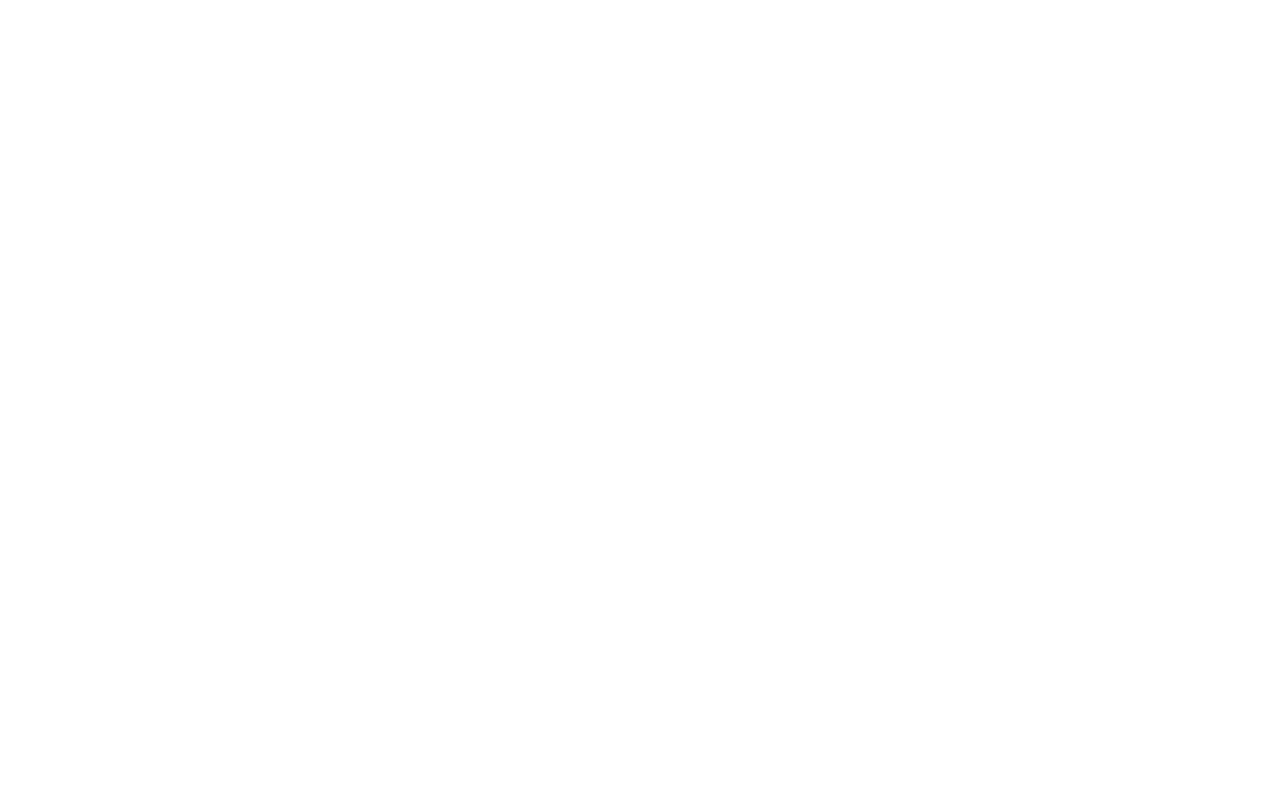
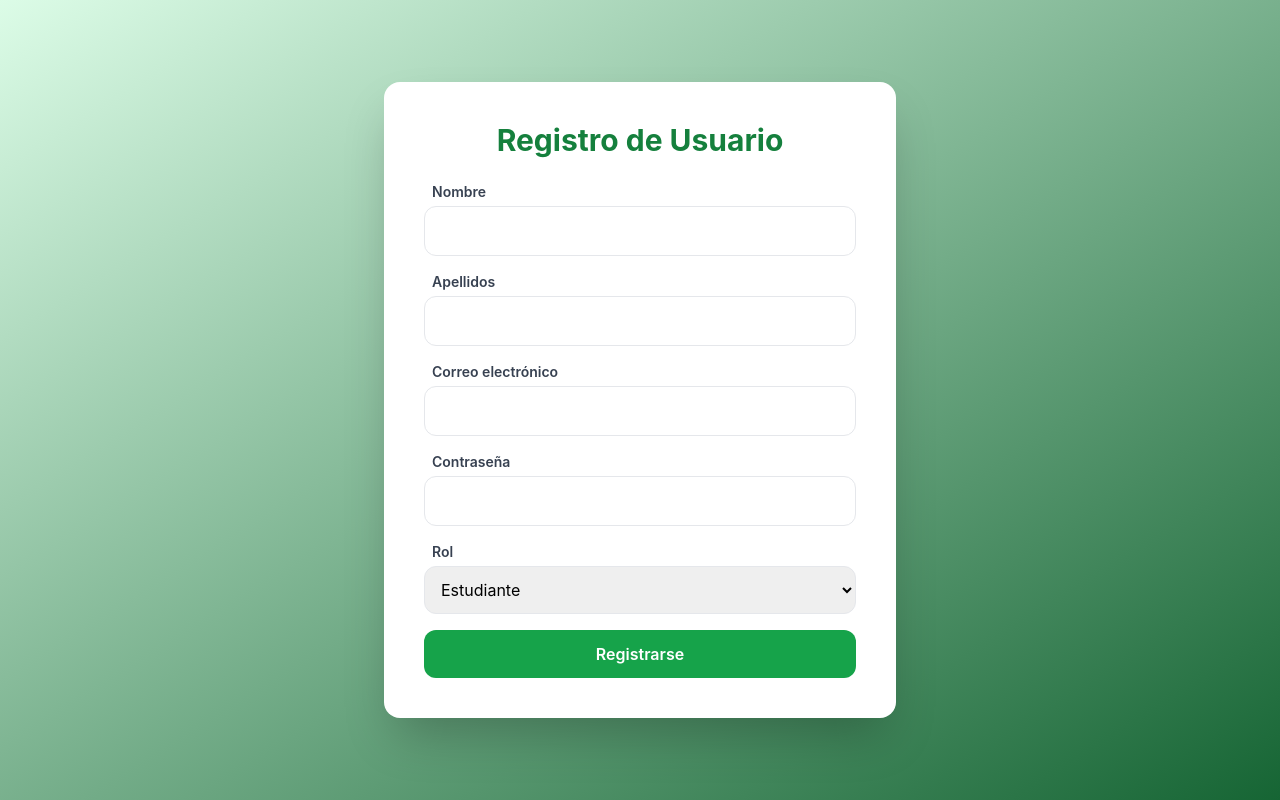
Before and after one commit to Cristiancm49/CoordinacionProyectosEscolares, a React (Vite) app in the folder frontend/: page /register in a window 1280 px wide. Before the commit this address had no page. Built offline with nearby package versions, Linux system fonts and the light colour scheme.

Commit message:
se agrego el sweetalert2 para manejar alertas en el registro

```diff
--- a/frontend/package.json
+++ b/frontend/package.json
@@ -14,7 +14,8 @@
     "lucide-react": "^0.511.0",
     "react": "^19.0.0",
     "react-dom": "^19.0.0",
-    "react-router-dom": "^7.6.0"
+    "react-router-dom": "^7.6.0",
+    "sweetalert2": "^11.21.2"
   },
   "devDependencies": {
     "@eslint/js": "^9.22.0",
--- /dev/null
+++ b/frontend/src/components/navbar.jsx
@@ -0,0 +1,23 @@
+import React from 'react'
+
+function navbar() {
+  return (
+    <div>
+        <div>
+
+        </div>
+        <div>
+            <ul>
+                <li>
+                    <a href="/">Registrarse</a>
+                </li>
+                <li>
+                    <a href="/login">Inicar sesion</a>
+                </li>
+            </ul>
+        </div>
+    </div>
+  )
+}
+
+export default navbar
--- a/frontend/src/pages/Login.jsx
+++ b/frontend/src/pages/Login.jsx
@@ -5,11 +5,16 @@ import { useAuth } from '../context/AuthContext';
 export default function Login() {
   const [email, setEmail] = useState('');
   const [contrasena, setContrasena] = useState('');
+  const [errorEmail, setErrorEmail] = useState('');
+  const [errorContrasena, setErrorContrasena] = useState('');
   const { login } = useAuth();
   const navigate = useNavigate();
 
   const handleSubmit = async (e) => {
     e.preventDefault();
+    // Limpiar errores anteriores
+    setErrorEmail('');
+    setErrorContrasena('');
 
     const res = await fetch('http://localhost:4000/api/auth/login', {
       method: 'POST',
@@ -20,42 +25,88 @@ export default function Login() {
     const data = await res.json();
     if (res.ok) {
       login(data.usuario, data.token);
-      console.log(data.usuario);
       switch (data.usuario.idRol) {
-        case 1: navigate('/estudiante'); break;
-        case 2: navigate('/docente'); break;
-        case 3: navigate('/coordinador'); break;
-        default: navigate('/');
+        case 1:
+          navigate('/estudiante');
+          break;
+        case 2:
+          navigate('/docente');
+          break;
+        case 3:
+          navigate('/coordinador');
+          break;
+        default:
+          navigate('/');
       }
     } else {
-      alert(data.message || 'Error al iniciar sesión');
+      // Detectar error por contenido del mensaje
+      const mensaje = (data.message || '').toLowerCase();
+      if (mensaje.includes('email')) {
+        setErrorEmail(data.message);
+      } else if (mensaje.includes('contraseña') || mensaje.includes('password')) {
+        setErrorContrasena(data.message);
+      } else {
+        setErrorEmail(data.message); // Error genérico
+      }
     }
   };
 
   return (
-    <div className="flex items-center justify-center min-h-screen bg-gray-100">
-      <form onSubmit={handleSubmit} className="bg-white p-8 rounded shadow-md w-96 space-y-4">
-        <h2 className="text-xl font-bold text-center">Iniciar Sesión</h2>
+    <div className="min-h-screen bg-gradient-to-br from-blue-400 to-purple-400 flex items-center justify-center px-4">
+      <div className="bg-white w-full max-w-md p-10 rounded-2xl shadow-2xl space-y-6">
+        <h1 className="text-3xl font-bold text-center text-blue-700">Iniciar Sesión</h1>
+
+        <form onSubmit={handleSubmit} className="space-y-5">
+          <div>
+            <label className="block text-sm font-semibold text-gray-700 mb-1">Correo electrónico</label>
             <input
               type="email"
-          className="w-full border p-2 rounded"
-          placeholder="Correo electrónico"
+              className="w-full border border-gray-300 p-3 rounded-xl focus:outline-none focus:ring-2 focus:ring-blue-400"
+              placeholder="ejemplo@correo.com"
               value={email}
               onChange={(e) => setEmail(e.target.value)}
               required
             />
+            {errorEmail && <p className="text-red-600 text-sm mt-1">{errorEmail}</p>}
+          </div>
+
+          <div>
+            <label className="block text-sm font-semibold text-gray-700 mb-1">Contraseña</label>
             <input
               type="password"
-          className="w-full border p-2 rounded"
-          placeholder="Contraseña"
+              className="w-full border border-gray-300 p-3 rounded-xl focus:outline-none focus:ring-2 focus:ring-blue-400"
+              placeholder="••••••••"
               value={contrasena}
               onChange={(e) => setContrasena(e.target.value)}
               required
             />
-        <button className="w-full bg-blue-600 text-white py-2 rounded hover:bg-blue-700">
+            {errorContrasena && <p className="text-red-600 text-sm mt-1">{errorContrasena}</p>}
+          </div>
+
+          <button
+            type="submit"
+            className="w-full bg-blue-600 text-white py-3 rounded-xl hover:bg-blue-700 transition font-semibold"
+          >
             Entrar
           </button>
         </form>
+
+        <div className="flex justify-between text-sm text-blue-600 mt-4">
+          <button
+            className="hover:underline"
+            onClick={() => navigate('/')}
+          >
+            ← Volver al inicio
+          </button>
+
+          <button
+            className="hover:underline"
+            onClick={() => alert('Función de recuperación de contraseña pendiente')}
+          >
+            ¿Olvidaste tu contraseña?
+          </button>
+        </div>
+      </div>
     </div>
   );
 }
--- /dev/null
+++ b/frontend/src/pages/Register.jsx
@@ -0,0 +1,110 @@
+import { useState } from 'react';
+import { useNavigate } from 'react-router-dom';
+
+export default function Register() {
+  const [nombre, setNombre] = useState('');
+  const [apellidos, setApellidos] = useState('');
+  const [email, setEmail] = useState('');
+  const [contrasena, setContrasena] = useState('');
+  const [idRol, setIdRol] = useState('1');
+  const [mensaje, setMensaje] = useState('');
+  const navigate = useNavigate();
+
+  const handleSubmit = async (e) => {
+    e.preventDefault();
+    setMensaje('');
+
+    const res = await fetch('http://localhost:4000/api/auth/register', {
+      method: 'POST',
+      headers: { 'Content-Type': 'application/json' },
+      body: JSON.stringify({ nombre, apellidos, email, contrasena, idRol }),
+    });
+
+    const data = await res.json();
+
+    if (res.ok) {
+      setMensaje('Usuario registrado exitosamente');
+      setTimeout(() => navigate('/login'), 2000);
+    } else {
+      setMensaje(data.message || 'Error al registrar');
+    }
+  };
+
+  return (
+    <div className="min-h-screen flex items-center justify-center bg-gradient-to-br from-green-100 to-green-800 px-4">
+      <div className="bg-white w-full max-w-lg p-10 rounded-2xl shadow-2xl space-y-6">
+        <h2 className="text-3xl font-bold text-center text-green-700">Registro de Usuario</h2>
+
+        <form onSubmit={handleSubmit} className="space-y-4">
+          <div>
+            <label className="block px-2 font-semibold text-sm text-gray-700 mb-1">Nombre</label>
+            <input
+              type="text"
+              className="w-full border p-3 rounded-xl"
+              value={nombre}
+              onChange={(e) => setNombre(e.target.value)}
+              required
+            />
+          </div>
+
+          <div>
+            <label className="block px-2 font-semibold text-sm text-gray-700 mb-1">Apellidos</label>
+            <input
+              type="text"
+              className="w-full border p-3 rounded-xl"
+              value={apellidos}
+              onChange={(e) => setApellidos(e.target.value)}
+              required
+            />
+          </div>
+
+          <div>
+            <label className="block px-2 font-semibold text-sm text-gray-700 mb-1">Correo electrónico</label>
+            <input
+              type="email"
+              className="w-full border p-3 rounded-xl"
+              value={email}
+              onChange={(e) => setEmail(e.target.value)}
+              required
+            />
+          </div>
+
+          <div>
+            <label className="block font-semibold px-2 text-sm text-gray-700 mb-1">Contraseña</label>
+            <input
+              type="password"
+              className="w-full border p-3 rounded-xl"
+              value={contrasena}
+              onChange={(e) => setContrasena(e.target.value)}
+              required
+            />
+          </div>
+
+          <div>
+            <label className="block font-semibold text-sm px-2 text-gray-700 mb-1">Rol</label>
+            <select
+              className="w-full border p-3 rounded-xl"
+              value={idRol}
+              onChange={(e) => setIdRol(e.target.value)}
+              required
+            >
+              <option value="1">Estudiante</option>
+              <option value="2">Docente</option>
+              <option value="3">Coordinador</option>
+            </select>
+          </div>
+
+          <button className="w-full bg-green-600 text-white py-3 rounded-xl hover:bg-green-700 font-semibold">
+            Registrarse
+          </button>
+        </form>
+
+        {mensaje && (
+          <div className="text-center text-sm mt-4 text-red-600">
+            {mensaje}
+          </div>
+        )}
+      </div>
+    </div>
+  );
+}
--- a/frontend/src/routes/AppRoutes.jsx
+++ b/frontend/src/routes/AppRoutes.jsx
@@ -4,6 +4,7 @@ import Home from '../pages/Home';
 import Login from '../pages/Login';
 import ProtectedRoute from '../components/ProtectedRoute';
 import PublicRoute from '../components/PublicRoute';
+import Register from '../pages/Register';
 
 export default function AppRoutes() {
     const { usuario } = useAuth();
@@ -11,6 +12,7 @@ export default function AppRoutes() {
     return (
         <Routes>
             <Route path="/" element={<Home />} />
+            <Route path='/register' element={<Register />} />
             <Route
             path="/login"
             element={
```
Also changed, not shown: 1 other file (tests, documents, lock files or other folders). Lines whose indentation alone changed are shown as unchanged.
